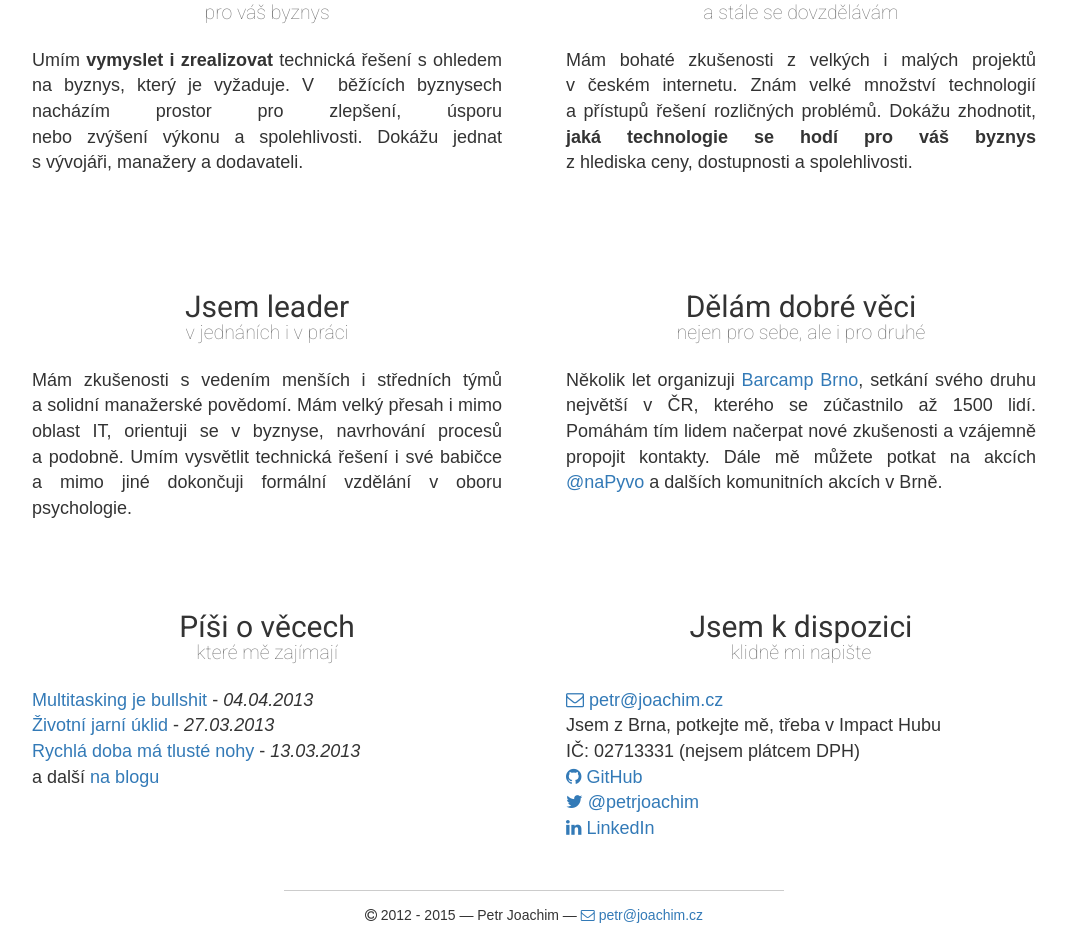
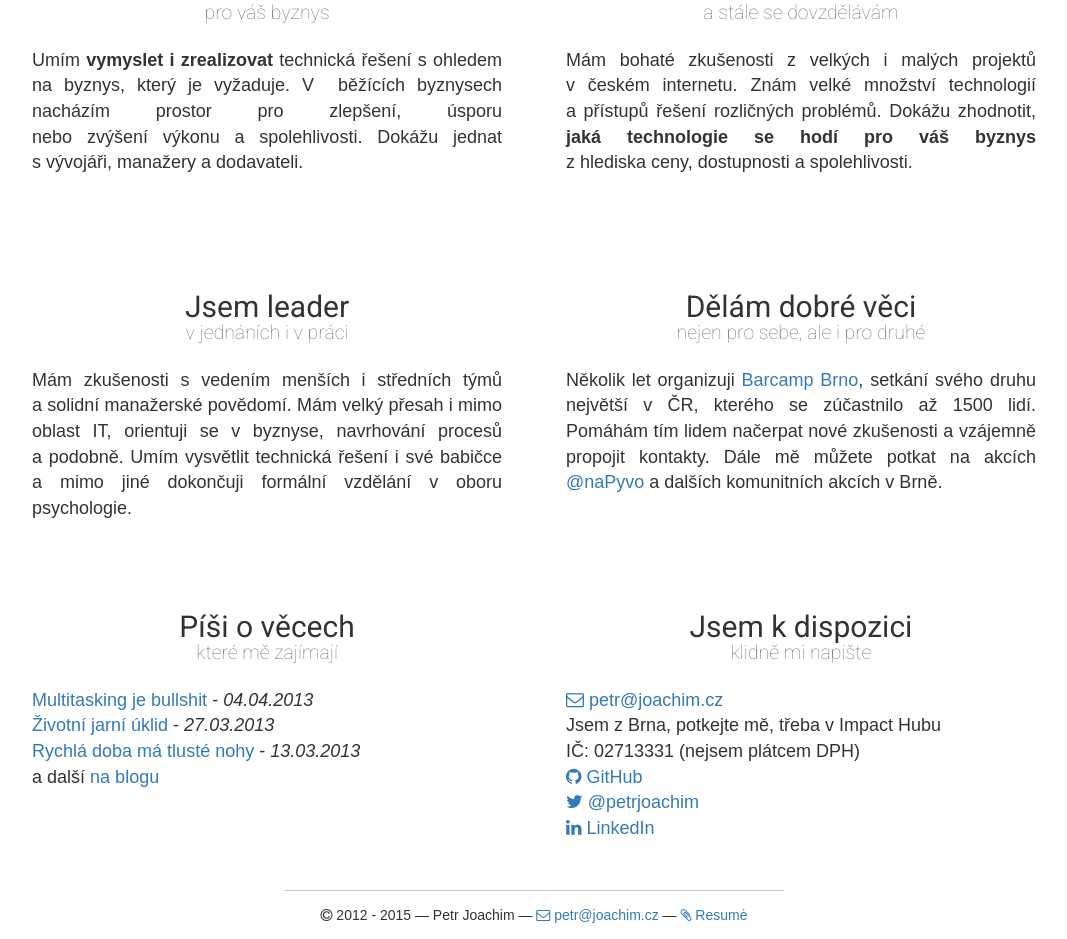
Before and after one commit to petrjoachim/petrjoachim.github.io, a Jekyll site: the page built from index.html, in a window 1280 px wide. Shown: the part 770-1709 px from the top of the page, without its empty margins (106-1173 px from the left). Built offline with Jekyll 4.4.1, drawn with Linux system fonts in a browser that asks for light colours; some web fonts are replaced; Markdown is read by kramdown in place of the engine named in the settings.

Commit message:
odkaz na resume

```diff
--- a/_layouts/default.html
+++ b/_layouts/default.html
@@ -29,7 +29,8 @@
         {{ content }}
         <div id="footer" class="container">
             <i class="fa fa-copyright"></i> 2012 - 2015 &mdash; Petr&nbsp;Joachim &mdash;
-            <a href="mailto:petr@joachim.cz" title="e-mail me"><i class="fa fa-envelope-o"></i>&nbsp;petr@joachim.cz</a>
+            <a href="mailto:petr@joachim.cz" title="e-mail me"><i class="fa fa-envelope-o"></i>&nbsp;petr@joachim.cz</a> &mdash;
+            <a href="/resume.html" title="more about me"><i class="fa fa-paperclip"></i>&nbsp;Resumė</a>
         </div>
 
         <script type="text/javascript">
```
